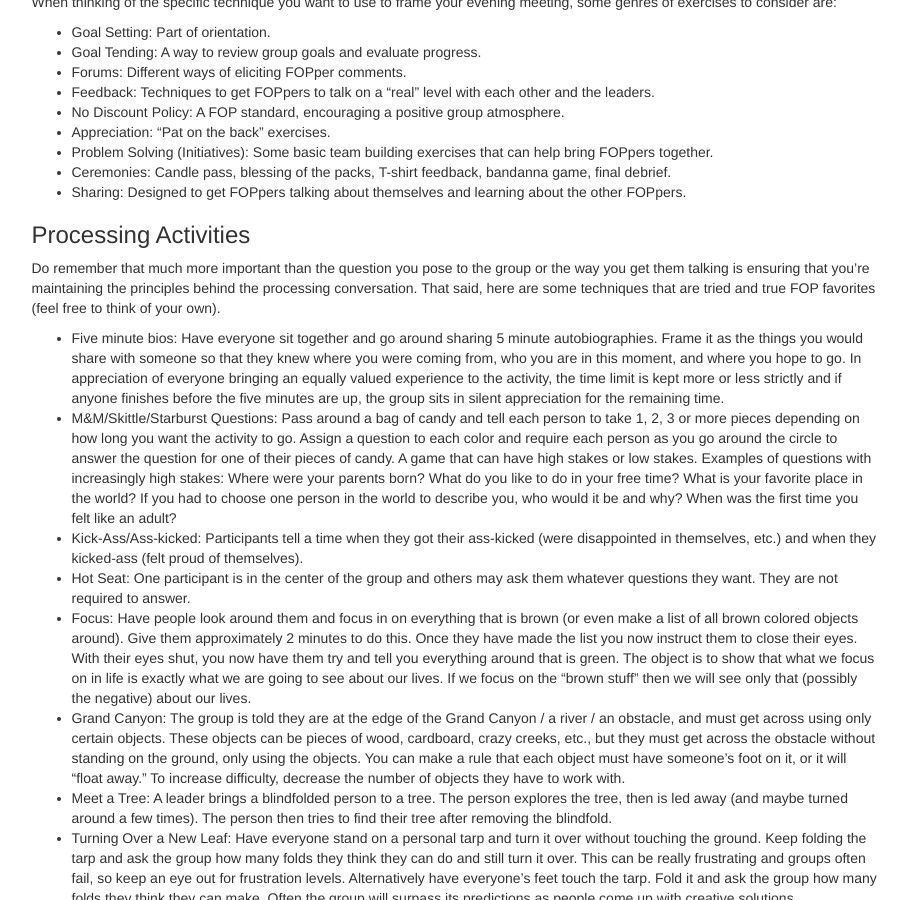
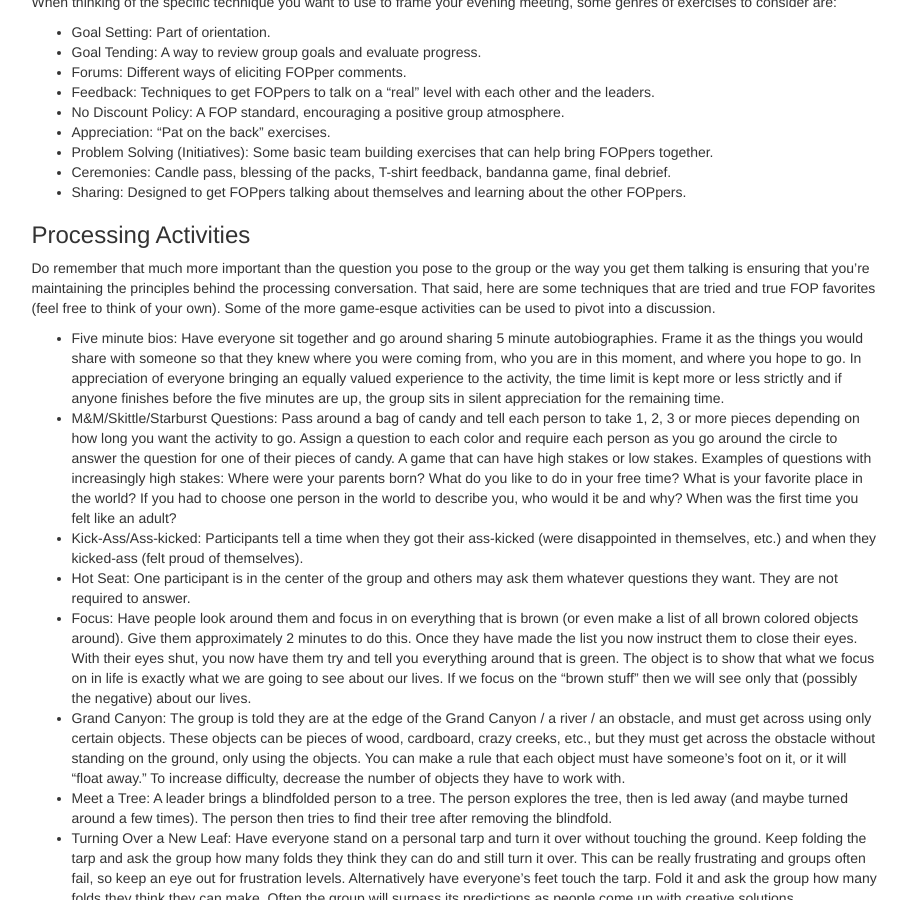
Before and after one commit to neo-project/global-blockchain-compliance-hub, a Jekyll site: the page built from _posts/1111-11-11-processing.md, in a window 1280 px wide and 900 px high, scrolled down 2509 px. Shown: the whole window, without its empty margins (331-1239 px from the left). Built offline with Jekyll 4.4.1, drawn with Linux system fonts in a browser that asks for light colours; nearby versions of some CDN libraries; comment, search, counter and statistics services are not loaded.

Commit message:
Update 1111-11-11-processing.md

```diff
--- a/_posts/1111-11-11-processing.md
+++ b/_posts/1111-11-11-processing.md
@@ -83,7 +83,7 @@ When thinking of the specific technique you want to use to frame your evening me
 
 ### Processing Activities
 
-Do remember that much more important than the question you pose to the group or the way you get them talking is ensuring that you're maintaining the principles behind the processing conversation. That said, here are some techniques that are tried and true FOP favorites (feel free to think of your own).
+Do remember that much more important than the question you pose to the group or the way you get them talking is ensuring that you're maintaining the principles behind the processing conversation. That said, here are some techniques that are tried and true FOP favorites (feel free to think of your own). Some of the more game-esque activities can be used to pivot into a discussion.
 
 - Five minute bios: Have everyone sit together and go around sharing 5 minute autobiographies. Frame it as the things you would share with someone so that they knew where you were coming from, who you are in this moment, and where you hope to go. In appreciation of everyone bringing an equally valued experience to the activity, the time limit is kept more or less strictly and if anyone finishes before the five minutes are up, the group sits in silent appreciation for the remaining time.
 - M&M/Skittle/Starburst Questions: Pass around a bag of candy and tell each person to take 1, 2, 3 or more pieces depending on how long you want the activity to go. Assign a question to each color and require each person as you go around the circle to answer the question for one of their pieces of candy. A game that can have high stakes or low stakes. Examples of questions with increasingly high stakes: Where were your parents born? What do you like to do in your free time? What is your favorite place in the world? If you had to choose one person in the world to describe you, who would it be and why? When was the first time you felt like an adult?
```
